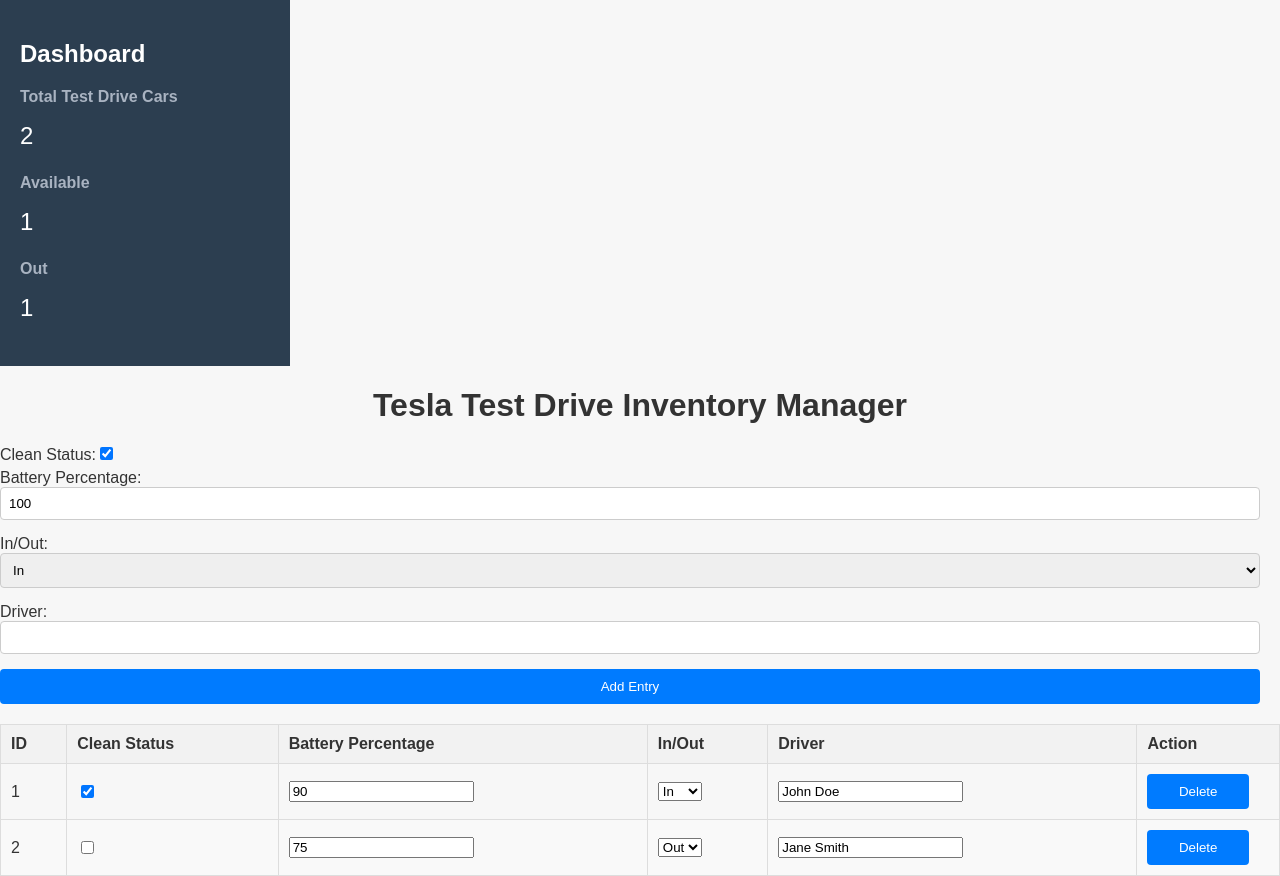
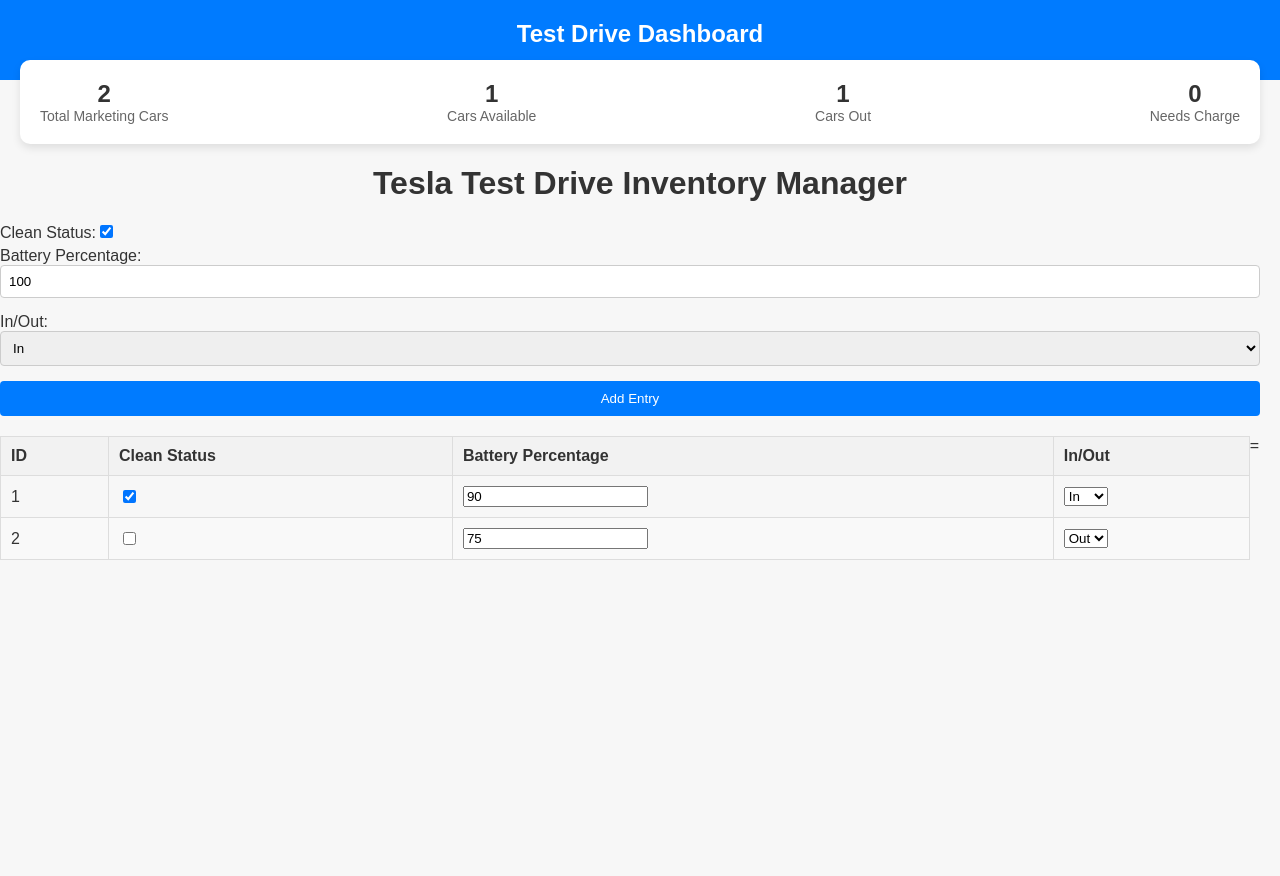
Before and after one commit to caylanwilcox/Tesla-TestDrive, a React (Create React App) app in the folder teslatestdrives/: page / in a window 1280 px wide. After the commit the page ends 800 px from the top, so only its background shows below. Built offline with nearby package versions, Linux system fonts and the light colour scheme.

Commit message:
deliverable

```diff
--- a/teslatestdrives/src/App.css
+++ b/teslatestdrives/src/App.css
@@ -111,10 +111,13 @@ button:hover {
   }
 }
 .sidebar {
-  width: 250px;
-  background-color: #2c3e50;
+  display:flex;
+  justify-content: center;
+  width: 100%;
+  height: 10vh;
+  background-color:  #007bff;
   color: white;
-  padding: 20px;
+
   /* Further styling for the sidebar */
 }
 
@@ -135,3 +138,87 @@ button:hover {
   font-size: 1.5rem;
   margin-top: 5px;
 }
+.dashboard-numbers {
+  display: flex;
+  justify-content: space-between;
+  background-color: #ffffff;
+  padding: 20px;
+  margin: -20px 20px 20px; /* Adjust negative margin to match the outer padding of the container */
+  box-shadow: 0 4px 8px rgba(0, 0, 0, 0.1);
+  border-radius: 10px;
+}
+
+.number-item {
+  display: flex;
+  flex-direction: column;
+  align-items: center;
+  justify-content: center;
+}
+
+.number {
+  font-size: 24px;
+  font-weight: bold;
+  color: #333333;
+}
+
+.label {
+  font-size: 14px;
+  color: #666666;
+}
+/* Assuming your base styles are mobile-first (meaning they are designed for mobile initially),
+   you only need to add media queries for larger screens if that's the case.
+   The following media queries are for larger screens if you're following a mobile-first approach. */
+
+/* Small devices (landscape phones, 576px and up) */
+@media (min-width: 576px) {
+  /* Adjust styles for small devices here */
+}
+
+/* Medium devices (tablets, 768px and up) */
+@media (min-width: 768px) {
+  /* Adjust styles for medium devices here */
+}
+
+/* Large devices (desktops, 992px and up) */
+@media (min-width: 992px) {
+  /* Adjust styles for large devices here */
+}
+
+/* Extra large devices (large desktops, 1200px and up) */
+@media (min-width: 1200px) {
+  /* Adjust styles for extra large devices here */
+}
+
+/* If your base styles are for desktop and you want to adapt for mobile, then you should use max-width in your media queries. */
+/* Example for mobile devices */
+@media (max-width: 575.98px) {
+  /* Adjust styles for mobile devices here */
+
+  /* Example: Stacking elements instead of side by side */
+  .dashboard-numbers {
+    flex-direction: column;
+  }
+
+  /* Example: Making the sidebar a top bar */
+  .sidebar {
+    width: 100%;
+    height: auto;
+  }
+
+  /* Example: Adjusting table layout for smaller screens */
+  table {
+    /* You may want to hide certain columns on mobile using display: none; */
+  }
+
+  /* Example: Full-width form inputs */
+  form input[type='text'],
+  form input[type='number'],
+  form select,
+  form button {
+    width: 100%;
+    margin: 0;
+    padding: 10px; /* Adjust padding as needed */
+  }
+
+  /* And other styles you need to adjust for mobile */
+}
--- a/teslatestdrives/src/App.js
+++ b/teslatestdrives/src/App.js
@@ -1,6 +1,8 @@
 import React, { useState } from 'react';
 import './App.css';
 import Sidebar from './Sidebar.js';
+import DashboardNumbers from './DashboardNumbers.js';
+
 // Initial data for parking spots
 
 const initialParkingSpots = new Array(10).fill(null).map((_, index) => ({
@@ -22,14 +24,24 @@ function App() {
   const totalTestDriveCars = inventory.length;
   const totalAvailable = inventory.filter(item => item.inOut === 'in').length;
   const totalOut = inventory.filter(item => item.inOut === 'out').length;
+  const needsCharge = inventory.filter(item => item.batteryPercentage < 65).length; // Example threshold
 
   const [newEntry, setNewEntry] = useState({ cleanStatus: true, batteryPercentage: 100, inOut: 'in', driver: '' });
 
-  const handleChange = (e, index) => {
+    const handleChange = (e, index) => {
     const { name, value, type, checked } = e.target;
-    const updatedInventory = [...inventory];
-    updatedInventory[index][name] = type === 'checkbox' ? checked : value;
-    setInventory(updatedInventory);
+
+    if (index === -1) { // This is for the new entry form
+      setNewEntry({
+        ...newEntry,
+        [name]: type === 'checkbox' ? checked : value,
+      });
+    } else { // This is for existing inventory items
+      const updatedInventory = [...inventory];
+      const item = updatedInventory[index];
+      item[name] = type === 'checkbox' ? checked : value;
+      setInventory(updatedInventory);
+    }
   };
 
   const handleSubmit = (e) => {
@@ -44,29 +56,46 @@ function App() {
 
   return (
     <div className="App">
-          <Sidebar totalTestDriveCars={totalTestDriveCars} totalAvailable={totalAvailable} totalOut={totalOut} />
+      <Sidebar  />
 
-      <h1>Tesla Test Drive Inventory Manager</h1>
+  <DashboardNumbers
+        totalTestDriveCars={totalTestDriveCars}
+        totalAvailable={totalAvailable}
+        totalOut={totalOut}
+                needsCharge={needsCharge}
+
+      />      <h1>Tesla Test Drive Inventory Manager</h1>
       <form onSubmit={handleSubmit}>
         <label>
           Clean Status:
-          <input type="checkbox" name="cleanStatus" checked={newEntry.cleanStatus} onChange={(e) => handleChange(e, -1)} />
+          <input
+            type="checkbox"
+            name="cleanStatus"
+            checked={newEntry.cleanStatus}
+            onChange={(e) => handleChange(e, -1)}  // onChange listener for new entry cleanStatus
+          />
         </label>
         <label>
           Battery Percentage:
-          <input type="number" name="batteryPercentage" value={newEntry.batteryPercentage} onChange={(e) => handleChange(e, -1)} />
+          <input
+            type="number"
+            name="batteryPercentage"
+            value={newEntry.batteryPercentage}
+            onChange={(e) => handleChange(e, -1)}  // onChange listener for new entry batteryPercentage
+          />
         </label>
         <label>
           In/Out:
-          <select name="inOut" value={newEntry.inOut} onChange={(e) => handleChange(e, -1)}>
+          <select
+            name="inOut"
+            value={newEntry.inOut}
+            onChange={(e) => handleChange(e, -1)}  // onChange listener for new entry inOut
+          >
             <option value="in">In</option>
             <option value="out">Out</option>
           </select>
         </label>
-        <label>
-          Driver:
-          <input type="text" name="driver" value={newEntry.driver} onChange={(e) => handleChange(e, -1)} />
-        </label>
+
         <button type="submit">Add Entry</button>
       </form>
       <table>
@@ -76,26 +105,39 @@ function App() {
             <th>Clean Status</th>
             <th>Battery Percentage</th>
             <th>In/Out</th>
-            <th>Driver</th>
-            <th>Action</th>
-          </tr>
+=          </tr>
         </thead>
         <tbody>
           {inventory.map((item, index) => (
             <tr key={item.id}>
               <td>{item.id}</td>
-              <td><input type="checkbox" name="cleanStatus" checked={item.cleanStatus} onChange={(e) => handleChange(e, index)} /></td>
-              <td><input type="number" name="batteryPercentage" value={item.batteryPercentage} onChange={(e) => handleChange(e, index)} /></td>
               <td>
-                <select name="inOut" value={item.inOut} onChange={(e) => handleChange(e, index)}>
+                <input
+                  type="checkbox"
+                  name="cleanStatus"
+                  checked={item.cleanStatus}
+                  onChange={(e) => handleChange(e, index)}  // onChange listener for inventory cleanStatus
+                />
+              </td>
+              <td>
+                <input
+                  type="number"
+                  name="batteryPercentage"
+                  value={item.batteryPercentage}
+                  onChange={(e) => handleChange(e, index)}  // onChange listener for inventory batteryPercentage
+                />
+              </td>
+              <td>
+                <select
+                  name="inOut"
+                  value={item.inOut}
+                  onChange={(e) => handleChange(e, index)}  // onChange listener for inventory inOut
+                >
                   <option value="in">In</option>
                   <option value="out">Out</option>
                 </select>
               </td>
-              <td><input type="text" name="driver" value={item.driver} onChange={(e) => handleChange(e, index)} /></td>
-              <td>
-                <button onClick={() => handleDelete(item.id)}>Delete</button>
-              </td>
+
             </tr>
           ))}
         </tbody>
@@ -103,4 +145,5 @@ function App() {
     </div>
   );
 }
+
 export default App;
--- /dev/null
+++ b/teslatestdrives/src/DashboardNumbers.js
@@ -0,0 +1,26 @@
+import React from 'react';
+
+function DashboardNumbers({ totalTestDriveCars, totalAvailable, totalOut, needsCharge }) {
+  return (
+    <div className="dashboard-numbers">
+      <div className="number-item">
+        <span className="number">{totalTestDriveCars}</span>
+        <span className="label">Total Marketing Cars</span>
+      </div>
+      <div className="number-item">
+        <span className="number">{totalAvailable}</span>
+        <span className="label">Cars Available</span>
+      </div>
+      <div className="number-item">
+        <span className="number">{totalOut}</span>
+        <span className="label">Cars Out</span>
+      </div>
+      <div className="number-item">
+        <span className="number">{needsCharge}</span>
+        <span className="label">Needs Charge</span>
+      </div>
+    </div>
+  );
+}
+
+export default DashboardNumbers;
--- a/teslatestdrives/src/Sidebar.js
+++ b/teslatestdrives/src/Sidebar.js
@@ -1,22 +1,12 @@
 import React from 'react';
 
-function Sidebar({ totalTestDriveCars, totalAvailable, totalOut }) {
+function Sidebar() {
   return (
     <div className="sidebar">
-      <h2>Dashboard</h2>
-      <div className="sidebar-stat">
-        <h3>Total Test Drive Cars</h3>
-        <p>{totalTestDriveCars}</p>
+      <h2> Test Drive Dashboard</h2>
       </div>
-      <div className="sidebar-stat">
-        <h3>Available</h3>
-        <p>{totalAvailable}</p>
-      </div>
-      <div className="sidebar-stat">
-        <h3>Out</h3>
-        <p>{totalOut}</p>
-      </div>
-    </div>
+
+
   );
 }
 
```
